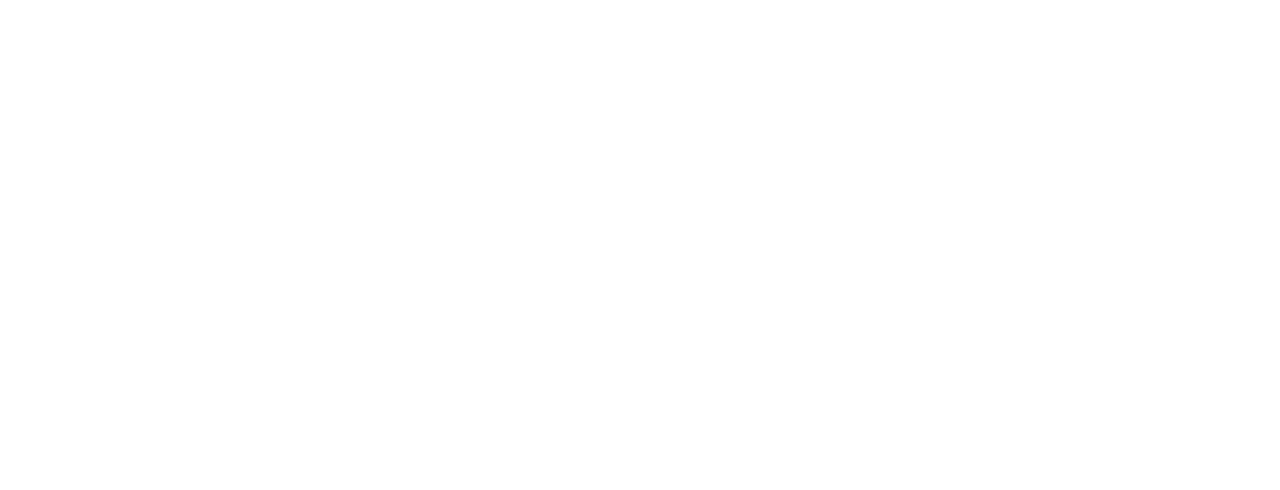
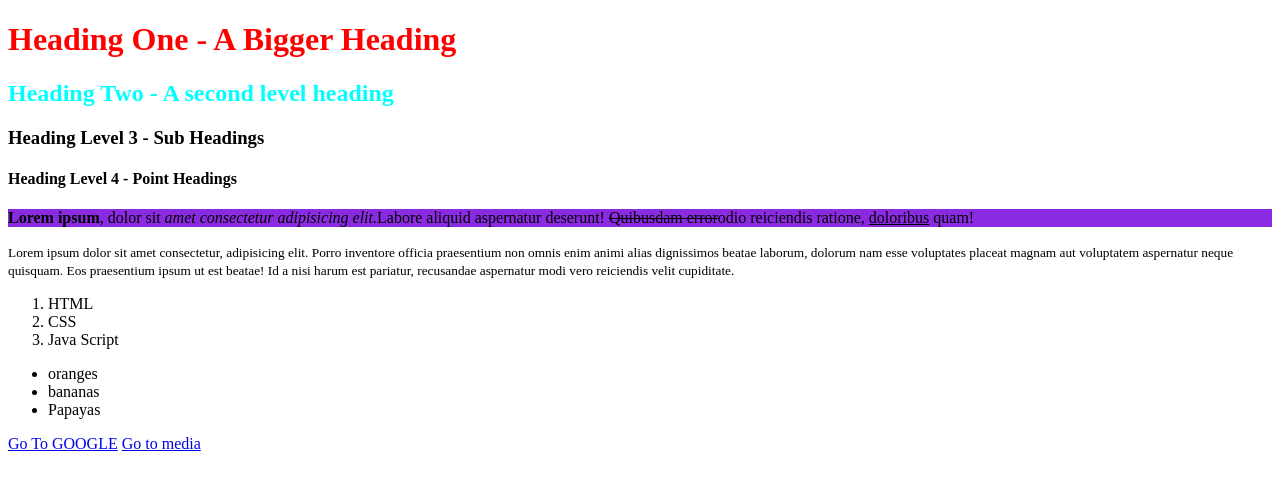
Before and after one commit to Abhinay28/CSS-Basics, a plain HTML site: page index.html in a window 1280 px wide. Drawn offline with Linux system fonts and the light colour scheme.

Commit message:
add inline and internal code

```diff
--- a/index.html
+++ b/index.html
@@ -5,6 +5,70 @@
     <meta http-equiv="X-UA-Compatible" content="IE=edge" />
     <meta name="viewport" content="width=device-width, initial-scale=1.0" />
     <title>Document</title>
+    <style>
+      h2 {
+        color: aqua;
+      }
+    </style>
   </head>
-  <body></body>
+  <body>
+    <!-- Typography -->
+    <!-- Headings -->
+    <div class="headings">
+      <h1 style="color: red">Heading One - A Bigger Heading</h1>
+      <!-- h1 used for creating page main tittle -->
+      <!-- for one page only one h1 tag -->
+      <h2>Heading Two - A second level heading</h2>
+      <!-- used for creating section heading -->
+      <h3>Heading Level 3 - Sub Headings</h3>
+      <h4>Heading Level 4 - Point Headings</h4>
+    </div>
+
+    <!-- Paragraphs -->
+    <div class="Paragraphs">
+      <p style="background-color: blueviolet">
+        <!-- styling tags - semantic,accessibility -->
+        <strong> Lorem ipsum</strong>, dolor sit
+        <em> amet consectetur adipisicing elit.</em>Labore aliquid aspernatur
+        deserunt! <del>Quibusdam error</del>odio reiciendis ratione,
+        <u> doloribus</u> quam!
+      </p>
+
+      <small>
+        Lorem ipsum dolor sit amet consectetur, adipisicing elit. Porro
+        inventore officia praesentium non omnis enim animi alias dignissimos
+        beatae laborum, dolorum nam esse voluptates placeat magnam aut
+        voluptatem aspernatur neque quisquam. Eos praesentium ipsum ut est
+        beatae! Id a nisi harum est pariatur, recusandae aspernatur modi vero
+        reiciendis velit cupiditate.
+      </small>
+    </div>
+
+    <!-- Lists -->
+    <div class="Lists">
+      <!-- Two Level Structure -->
+      <!-- Ordered List -->
+      <ol>
+        <li>HTML</li>
+        <li>CSS</li>
+        <li>Java Script</li>
+      </ol>
+
+      <!-- unordered List -->
+      <ul>
+        <li>oranges</li>
+        <li>bananas</li>
+        <li>Papayas</li>
+      </ul>
+    </div>
+
+    <!-- links -->
+    <div class="links">
+      <!-- link tags-anchor tags - which used to connect two things or two web pages or websites-->
+      <!-- href attribute is mandatory for anchor tags -->
+      <!-- href - where you want to go -->
+      <a href="https://www.google.com" target="_blank">Go To GOOGLE</a>
+      <a href="./media.html">Go to media</a>
+    </div>
+  </body>
 </html>
```
